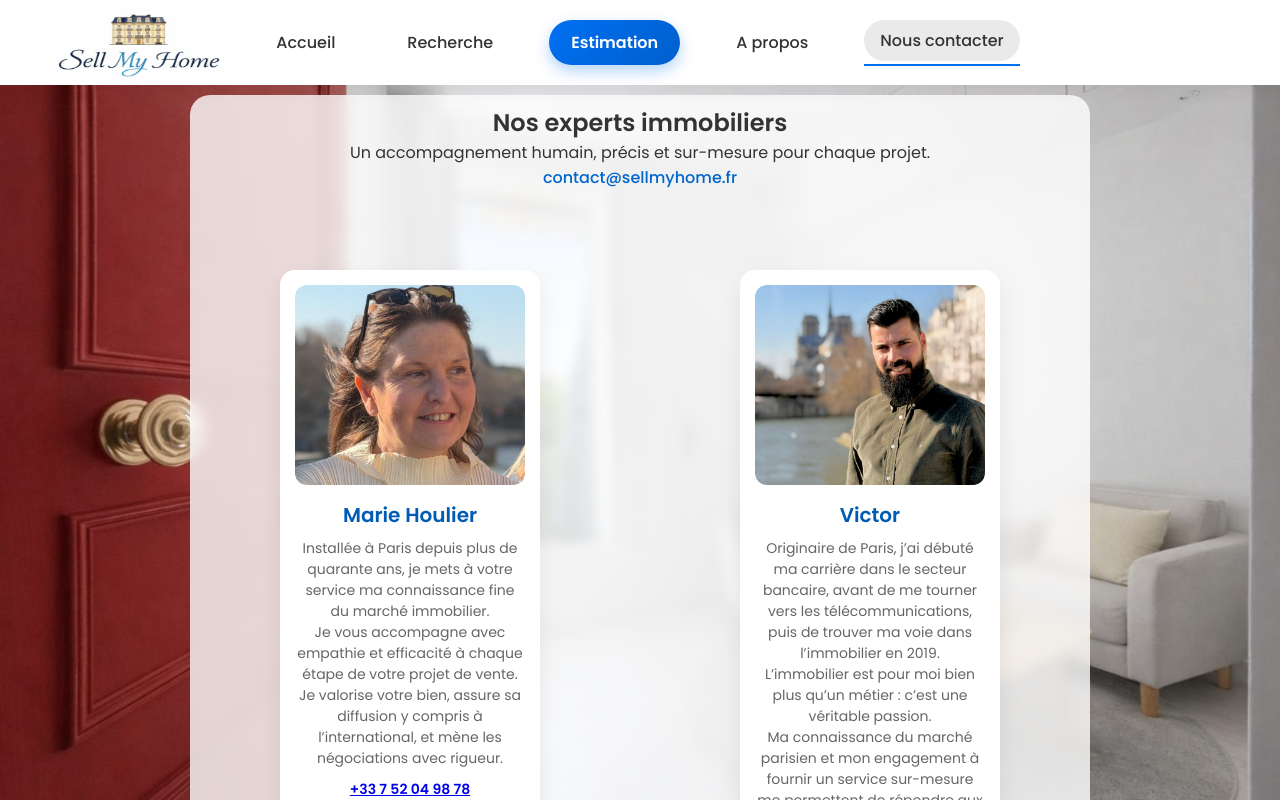
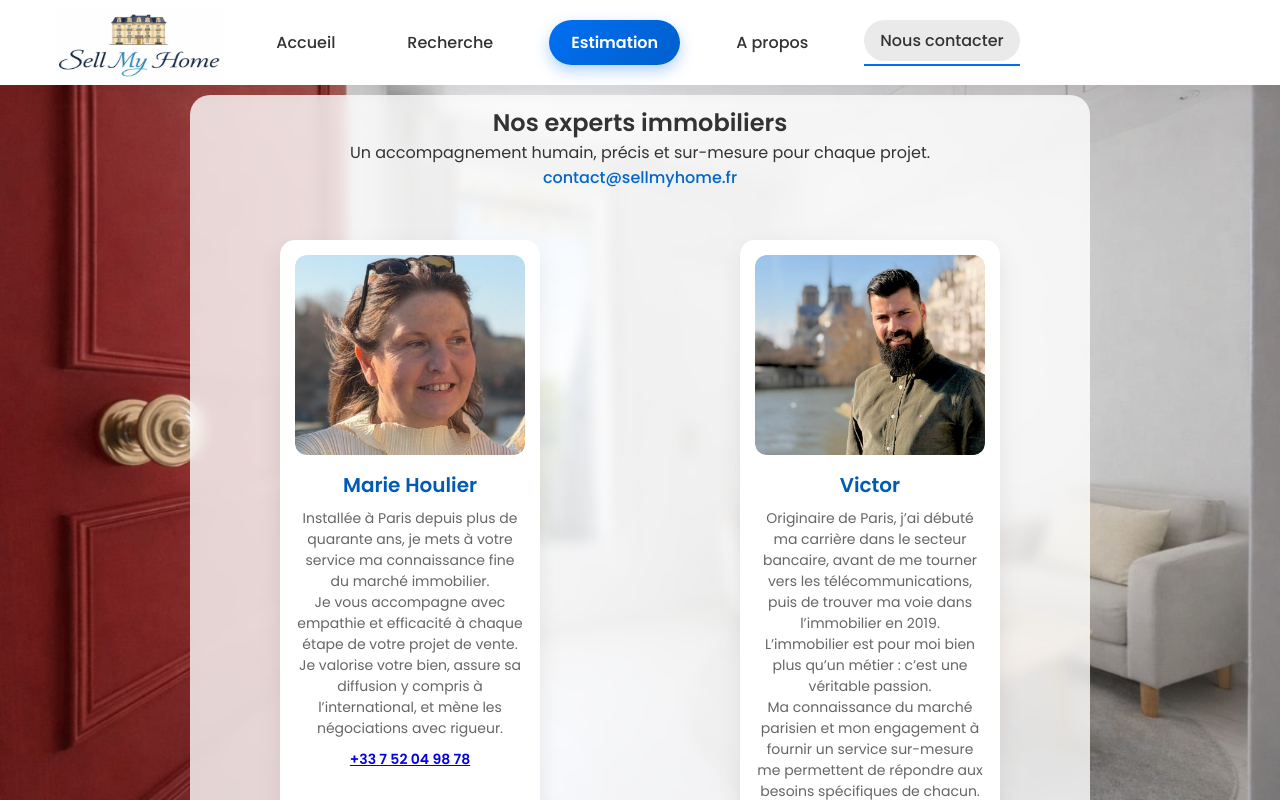
Before and after one commit to Juju-kpi/estimation_immo, a Next.js app: page /nous in a window 1280 px wide. Shown: the top 800 px of the page. Built offline with nearby package versions, Linux system fonts and the light colour scheme.

Commit message:
Update globals.css

```diff
--- a/app/globals.css
+++ b/app/globals.css
@@ -703,9 +703,8 @@ body {
 
 .nous-header {
   text-align: center;
-  margin-bottom: 40px;
+  margin-bottom: 10px;
    max-width: 600px;
-  margin: 0 auto 40px auto;
 }
 
 
```
